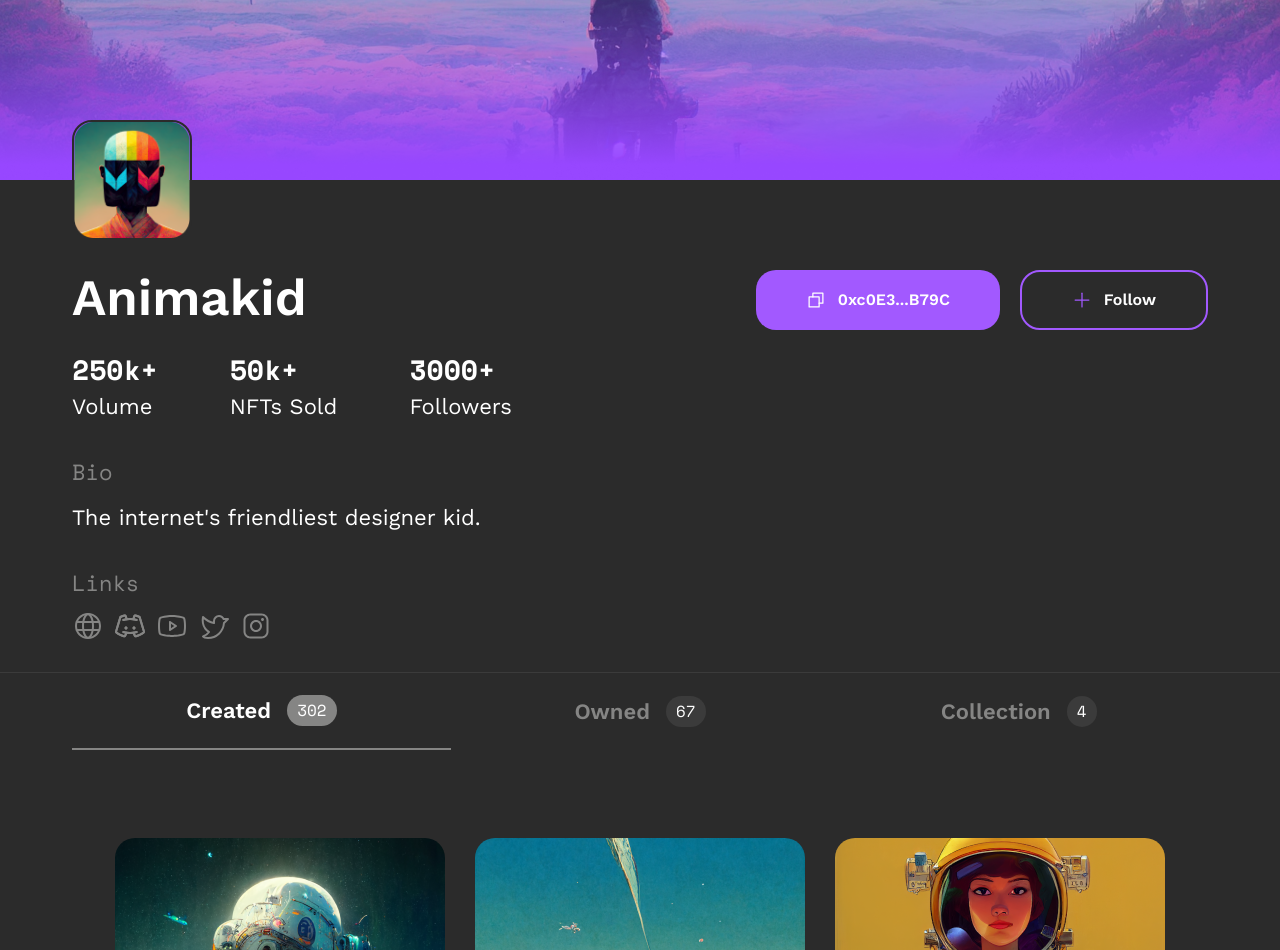
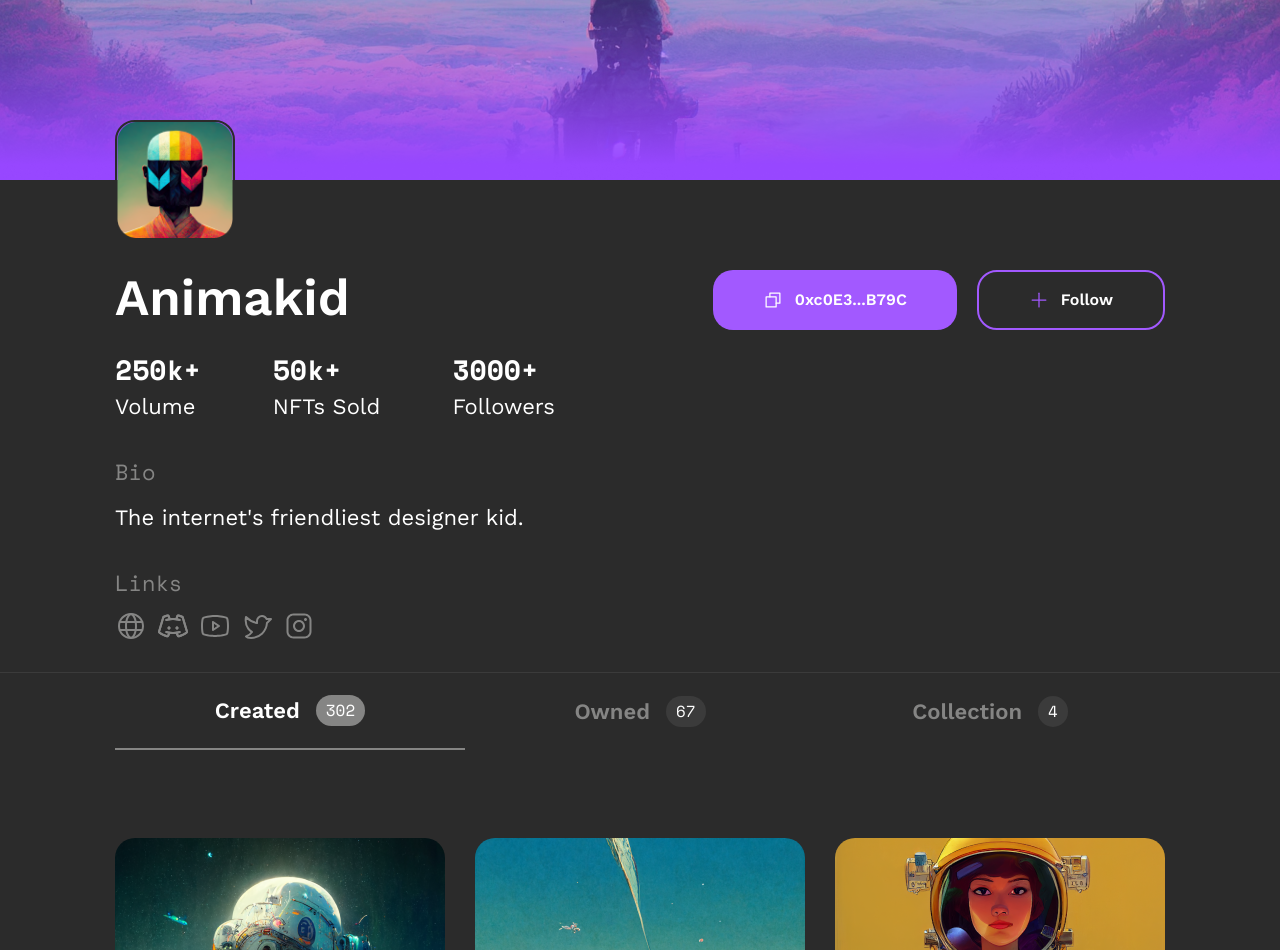
Before and after one commit to Akash3444/nft-marketplace, a Next.js app: page /artist in a window 1280 px wide. Shown: the part 240-1190 px from the top of the page. Built offline with nearby package versions, Linux system fonts and the light colour scheme.

Commit message:
Fix artist page desktop design

```diff
--- a/pages/artist.tsx
+++ b/pages/artist.tsx
@@ -53,7 +53,7 @@ const Artist = () => {
           />
         </div>
 
-        <div className="tablet:px-18">
+        <div className="tablet:px-18 desktop:px-0 desktop:max-w-[1050px] desktop:mx-auto">
           <div className="relative z-50 h-[120px] w-[120px] rounded-brand -mt-[60px] mx-auto tablet:ml-0 border-2 border-dark">
             <img src="/artist-avatar.png" alt="" className="h-full w-full" />
           </div>
@@ -130,7 +130,8 @@ const Artist = () => {
       </div>
 
       {/* Tabs */}
-      <div className="border-t border-dark-gray flex justify-center px-7.5 tablet:px-18">
+      <div className="border-t border-dark-gray">
+        <div className="flex justify-center px-7.5 tablet:px-18 desktop:px-0 desktop:max-w-[1050px] desktop:mx-auto">
           <div className="flex-1 flex items-center gap-x-4 justify-center py-5 border-b-2 border-label">
             <Typography fontFamily="work-sans" className="font-semibold desktop:text-h5">
               Created
@@ -165,6 +166,7 @@ const Artist = () => {
             </Typography>
           </div>
         </div>
+      </div>
 
       <Container>
         <div className="my-12 grid grid-cols-1 tablet:grid-cols-2 gap-7.5 tablet:col-span-2 desktop:grid-cols-3">
```
Lines whose indentation alone changed are shown as unchanged.
